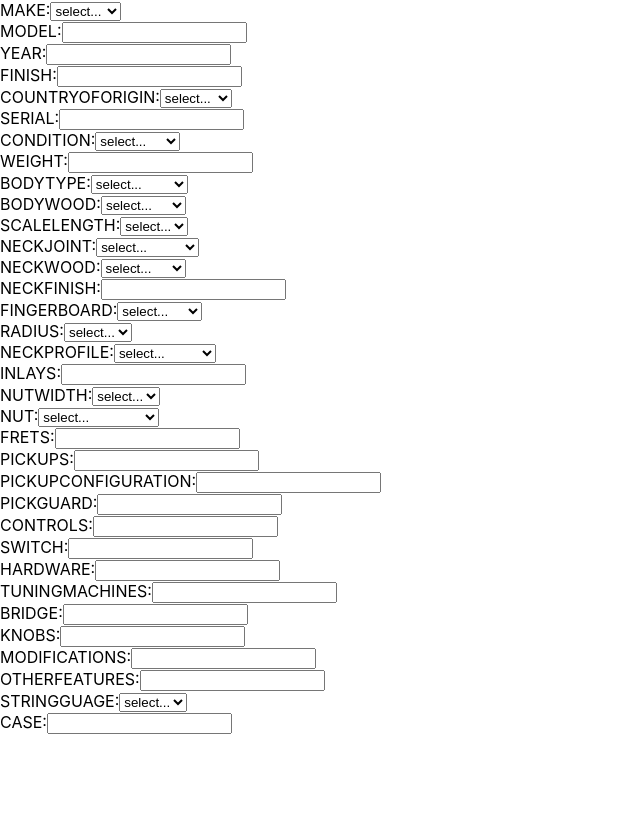
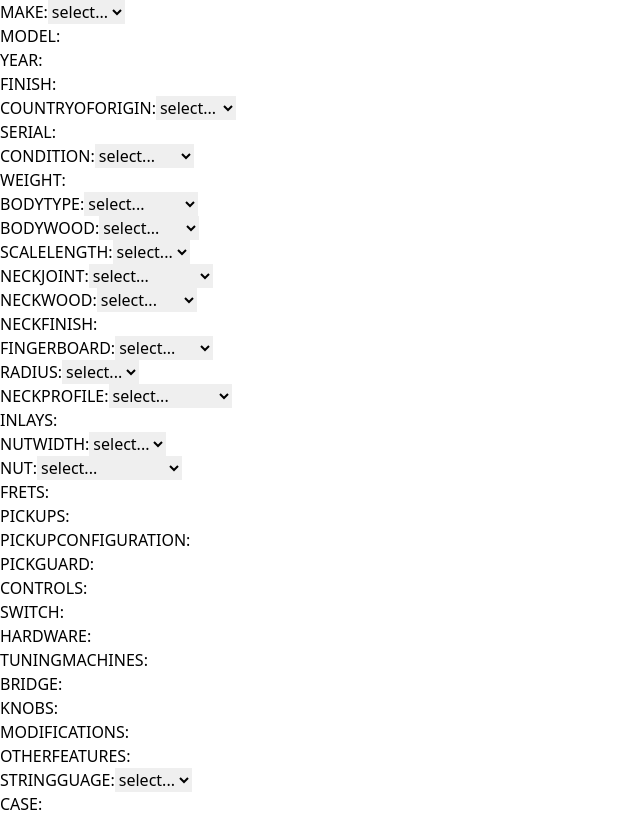
Before and after one commit to ZacharyEggert/diablo-description-generator, a React (Create React App) app: page / in a window 1280 px wide. Shown: the whole page, without its empty margins (0-640 px from the left). Built offline with nearby package versions, Linux system fonts and the light colour scheme.

Commit message:
tailwind

```diff
--- /dev/null
+++ b/craco.config.js
@@ -0,0 +1,10 @@
+module.exports = {
+    style: {
+      postcss: {
+        plugins: [
+          require('tailwindcss'),
+          require('autoprefixer'),
+        ],
+      },
+    },
+  }
--- /dev/null
+++ b/postcss.config.js
@@ -0,0 +1,6 @@
+module.exports = {
+    plugins: {
+      tailwindcss: {},
+      autoprefixer: {},
+    },
+  }
--- a/src/components/Form.js
+++ b/src/components/Form.js
@@ -165,12 +165,14 @@ const Form = () => {
 
 return(
     <FormContext.Provider value={{formData, formDataPrettier, formOptions, formOther, setFormData, setFormOther, handleFormChange}}>
-    <form onSubmit={e => e.preventDefault()}>
+    <div className='flex flex-row'>
+    <form className='flex-1 w-6/12' onSubmit={e => e.preventDefault()}>
 
         {Object.keys(formData).map(d => (<FormSelect name={d} key={d}/>))}
 
     </form>
-    <Output />
+    <Output className='flex-1 w-6/12'/>
+    </div>
     </FormContext.Provider>
 );
 }
--- a/src/components/Output.js
+++ b/src/components/Output.js
@@ -7,7 +7,7 @@ const Output = (props) => {
 
 
 return(
-    <div>
+    <div className={props.className}>
         <p>
 
         </p>
--- a/src/index.css
+++ b/src/index.css
@@ -1,13 +1,3 @@
-body {
-  margin: 0;
-  font-family: -apple-system, BlinkMacSystemFont, 'Segoe UI', 'Roboto', 'Oxygen',
-    'Ubuntu', 'Cantarell', 'Fira Sans', 'Droid Sans', 'Helvetica Neue',
-    sans-serif;
-  -webkit-font-smoothing: antialiased;
-  -moz-osx-font-smoothing: grayscale;
-}
-
-code {
-  font-family: source-code-pro, Menlo, Monaco, Consolas, 'Courier New',
-    monospace;
-}
+@tailwind base;
+@tailwind components;
+@tailwind utilities;
--- /dev/null
+++ b/tailwind.config.js
@@ -0,0 +1,15 @@
+module.exports = {
+    mode:'jit',
+    purge: [
+      './src/**/*.{js,jsx,css,html}',
+      './public/**/*.{js,jsx,css,html}'
+    ],
+    darkMode: false, // or 'media' or 'class'
+    theme: {
+      extend: {},
+    },
+    variants: {
+      extend: {},
+    },
+    plugins: [],
+  }
```
Also changed, not shown: package.json (+8 -4 lines), 2 other files (tests, documents, lock files or other folders).
